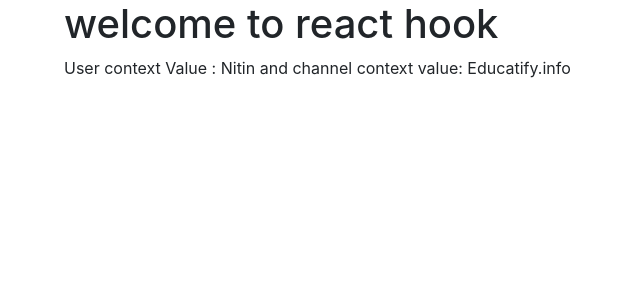
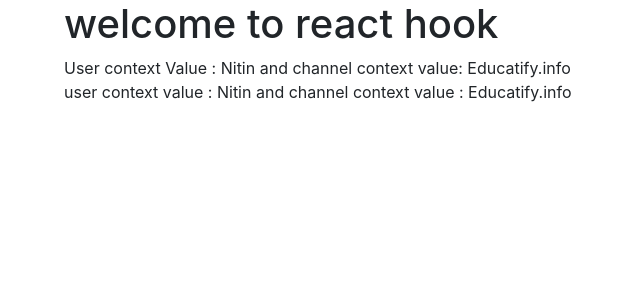
Before and after one commit to nitin1259/react-hooks, a React (Create React App) app: page / in a window 1280 px wide. Shown: the top 300 px of the page, without its empty margins (0-640 px from the left). Built offline with nearby package versions, Linux system fonts and the light colour scheme.

Commit message:
context after useContext hook with two context

```diff
--- /dev/null
+++ b/src/component/useContext/afterContextHook/ChildLevel2-1.js
@@ -0,0 +1,15 @@
+import React, { useContext } from "react";
+import { UserContext, ChannelContext } from "../beforeHook/Parent";
+
+function ChildLevel21() {
+  const name = useContext(UserContext);
+  const channel = useContext(ChannelContext);
+  return (
+    <div>
+      {" "}
+      user context value : {name} and channel context value : {channel}
+    </div>
+  );
+}
+
+export default ChildLevel21;
--- a/src/component/useContext/beforeHook/ChildLevel1.js
+++ b/src/component/useContext/beforeHook/ChildLevel1.js
@@ -1,9 +1,15 @@
 import React, { Component } from "react";
 import ChildLevel2 from "./ChildLevel2";
+import ChildLevel21 from "../afterContextHook/ChildLevel2-1";
 
 class ChildLevel1 extends Component {
   render() {
-    return <ChildLevel2 />;
+    return (
+      <div>
+        <ChildLevel2 />
+        <ChildLevel21 />
+      </div>
+    );
   }
 }
 
```
